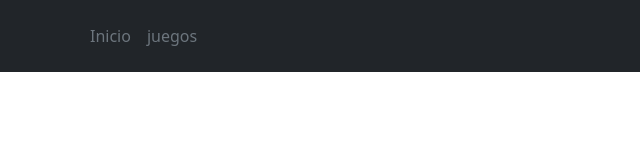
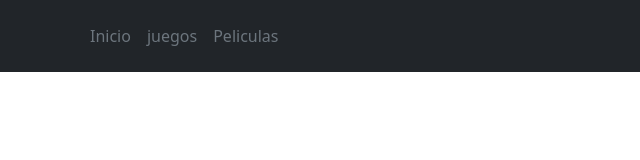
Before and after one commit to cashlos/Prueba1_html, a plain HTML site: page Index.html in a window 1280 px wide. Shown: the full height of the page, 0-640 px from the left. Drawn offline with nearby package versions, Linux system fonts and the light colour scheme.

Commit message:
agregando pagina peliculas

```diff
--- a/Index.html
+++ b/Index.html
@@ -24,6 +24,9 @@
           </li>
           <li>
             <a href="juegos.html" class="nav-link px-2 text-secondary">juegos</a>
+          </li>
+          <li>
+            <a href="peliculas.html" class="nav-link px-2 text-secondary">Peliculas</a>
           </li>
         </ul>
       </div>
```
Also changed, not shown: peliculas.html (added).
